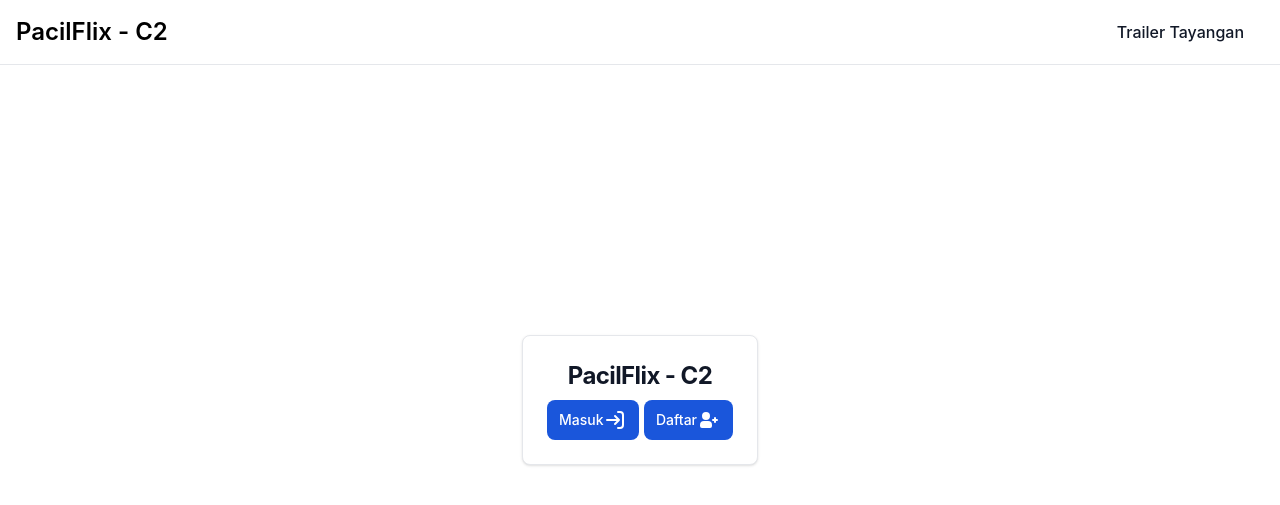
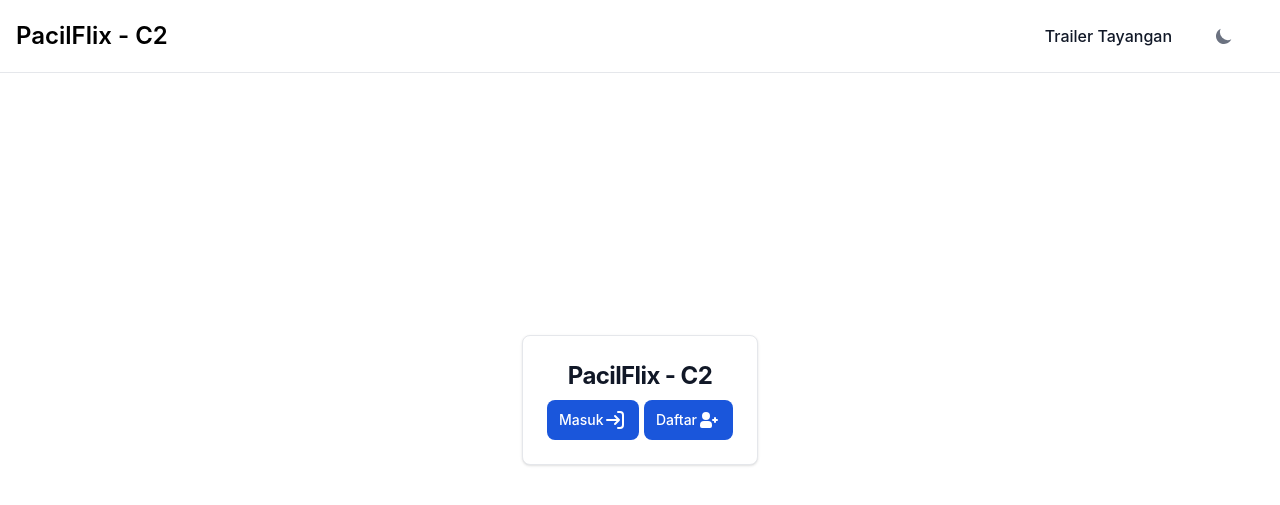
Before and after one commit to C2-Basdat/PacilFlix, a Django app: template authentication/templates/auth.html in a window 1280 px wide. Shown: the top 505 px of the page. Run offline with Django 3.2, Linux system fonts and the light colour scheme; the template is opened without the code that fills it, so the values that code supplies are empty; some libraries are stand-ins or nearby versions.

Commit message:
feat: add dark mode toggle

```diff
--- /dev/null
+++ b/static/js/base.js
@@ -0,0 +1,48 @@
+if (localStorage.getItem('color-theme') === 'dark' || (!('color-theme' in localStorage) && window.matchMedia('(prefers-color-scheme: dark)').matches)) {
+    document.documentElement.classList.add('dark');
+} else {
+    document.documentElement.classList.remove('dark')
+}
+
+var themeToggleDarkIcon = document.getElementById('theme-toggle-dark-icon');
+var themeToggleLightIcon = document.getElementById('theme-toggle-light-icon');
+
+console.log(localStorage.getItem('color-theme'))
+
+// Change the icons inside the button based on previous settings
+if (localStorage.getItem('color-theme') === 'dark' || (!('color-theme' in localStorage) && window.matchMedia('(prefers-color-scheme: dark)').matches)) {
+    themeToggleLightIcon.classList.remove('hidden');
+} else {
+    themeToggleDarkIcon.classList.remove('hidden');
+}
+
+var themeToggleBtn = document.getElementById('theme-toggle');
+
+themeToggleBtn.addEventListener('click', function() {
+
+    // toggle icons inside button
+    themeToggleDarkIcon.classList.toggle('hidden');
+    themeToggleLightIcon.classList.toggle('hidden');
+
+    // if set via local storage previously
+    if (localStorage.getItem('color-theme')) {
+        if (localStorage.getItem('color-theme') === 'light') {
+            document.documentElement.classList.add('dark');
+            localStorage.setItem('color-theme', 'dark');
+        } else {
+            document.documentElement.classList.remove('dark');
+            localStorage.setItem('color-theme', 'light');
+        }
+
+    // if NOT set via local storage previously
+    } else {
+        if (document.documentElement.classList.contains('dark')) {
+            document.documentElement.classList.remove('dark');
+            localStorage.setItem('color-theme', 'light');
+        } else {
+            document.documentElement.classList.add('dark');
+            localStorage.setItem('color-theme', 'dark');
+        }
+    }
+
+});
--- a/templates/base.html
+++ b/templates/base.html
@@ -16,6 +16,8 @@
         </header>
 
         {% block content %} {% endblock content %}
+
         <script src="https://cdnjs.cloudflare.com/ajax/libs/flowbite/2.3.0/flowbite.min.js"></script>
+        <script type="text/javascript" src="{% static 'js/base.js' %}"></script>
     </body>
 </html>
--- a/templates/navbar.html
+++ b/templates/navbar.html
@@ -36,7 +36,7 @@
             </div>
         </div>
         <div class="grow items-center justify-end px-5 hidden w-full md:flex md:w-auto md:order-1" id="navbar-sticky">
-            <ul class="flex flex-col p-4 md:p-0 mt-4 font-medium border border-gray-100 rounded-lg bg-gray-50 md:space-x-8 rtl:space-x-reverse md:flex-row md:mt-0 md:border-0 md:bg-white dark:bg-gray-800 md:dark:bg-gray-900 dark:border-gray-700">
+            <ul class="flex flex-col items-center p-4 md:p-0 mt-4 font-medium border border-gray-100 rounded-lg bg-gray-50 md:space-x-8 rtl:space-x-reverse md:flex-row md:mt-0 md:border-0 md:bg-white dark:bg-gray-800 md:dark:bg-gray-900 dark:border-gray-700">
                 <li>
                     <a href="/fakhri-hijau/trailer" class="block py-2 px-3 text-gray-900 rounded hover:bg-gray-100 md:hover:bg-transparent md:hover:text-blue-700 md:p-0 md:dark:hover:text-blue-500 dark:text-white dark:hover:bg-gray-700 dark:hover:text-white md:dark:hover:bg-transparent dark:border-gray-700">Trailer Tayangan</a>
                 </li>
@@ -46,14 +46,22 @@
                 <li>
                     <a href="/kontributor" class="block py-2 px-3 text-gray-900 rounded hover:bg-gray-100 md:hover:bg-transparent md:hover:text-blue-700 md:p-0 md:dark:hover:text-blue-500 dark:text-white dark:hover:bg-gray-700 dark:hover:text-white md:dark:hover:bg-transparent dark:border-gray-700">Daftar Kontributor</a>
                 </li>
+                <button id="theme-toggle" type="button" class="text-black dark:text-gray-400 hover:bg-gray-100 dark:hover:bg-gray-700 focus:outline-none focus:ring-4 focus:ring-gray-200 dark:focus:ring-gray-700 rounded-lg text-sm p-2.5">
+                    <svg id="theme-toggle-dark-icon" class="hidden w-5 h-5" fill="currentColor" viewBox="0 0 20 20" xmlns="http://www.w3.org/2000/svg"><path d="M17.293 13.293A8 8 0 016.707 2.707a8.001 8.001 0 1010.586 10.586z"></path></svg>
+                    <svg id="theme-toggle-light-icon" class="hidden w-5 h-5" fill="currentColor" viewBox="0 0 20 20" xmlns="http://www.w3.org/2000/svg"><path d="M10 2a1 1 0 011 1v1a1 1 0 11-2 0V3a1 1 0 011-1zm4 8a4 4 0 11-8 0 4 4 0 018 0zm-.464 4.95l.707.707a1 1 0 001.414-1.414l-.707-.707a1 1 0 00-1.414 1.414zm2.12-10.607a1 1 0 010 1.414l-.706.707a1 1 0 11-1.414-1.414l.707-.707a1 1 0 011.414 0zM17 11a1 1 0 100-2h-1a1 1 0 100 2h1zm-7 4a1 1 0 011 1v1a1 1 0 11-2 0v-1a1 1 0 011-1zM5.05 6.464A1 1 0 106.465 5.05l-.708-.707a1 1 0 00-1.414 1.414l.707.707zm1.414 8.486l-.707.707a1 1 0 01-1.414-1.414l.707-.707a1 1 0 011.414 1.414zM4 11a1 1 0 100-2H3a1 1 0 000 2h1z" fill-rule="evenodd" clip-rule="evenodd"></path></svg>
+                </button>
             </ul>
         </div>
         {% else %}
         <div class="grow items-center justify-end px-5 hidden w-full md:flex md:w-auto md:order-1" id="navbar-sticky">
-            <ul class="flex flex-col p-4 md:p-0 mt-4 font-medium border border-gray-100 rounded-lg bg-gray-50 md:space-x-8 rtl:space-x-reverse md:flex-row md:mt-0 md:border-0 md:bg-white dark:bg-gray-800 md:dark:bg-gray-900 dark:border-gray-700">
+            <ul class="flex flex-col items-center p-4 md:p-0 mt-4 font-medium border border-gray-100 rounded-lg bg-gray-50 md:space-x-8 rtl:space-x-reverse md:flex-row md:mt-0 md:border-0 md:bg-white dark:bg-gray-800 md:dark:bg-gray-900 dark:border-gray-700">
                 <li>
                     <a href="/fakhri-hijau/trailer" class="block py-2 px-3 text-gray-900 rounded hover:bg-gray-100 md:hover:bg-transparent md:hover:text-blue-700 md:p-0 md:dark:hover:text-blue-500 dark:text-white dark:hover:bg-gray-700 dark:hover:text-white md:dark:hover:bg-transparent dark:border-gray-700">Trailer Tayangan</a>
                 </li>
+                <button id="theme-toggle" type="button" class="text-gray-500 dark:text-gray-400 hover:bg-gray-100 dark:hover:bg-gray-700 focus:outline focus:ring-4 focus:ring-gray-200 dark:focus:ring-gray-700 rounded-lg text-sm p-2.5">
+                    <svg id="theme-toggle-dark-icon" class="hidden w-5 h-5" fill="currentColor" viewBox="0 0 20 20" xmlns="http://www.w3.org/2000/svg"><path d="M17.293 13.293A8 8 0 016.707 2.707a8.001 8.001 0 1010.586 10.586z"></path></svg>
+                    <svg id="theme-toggle-light-icon" class="hidden w-5 h-5" fill="currentColor" viewBox="0 0 20 20" xmlns="http://www.w3.org/2000/svg"><path d="M10 2a1 1 0 011 1v1a1 1 0 11-2 0V3a1 1 0 011-1zm4 8a4 4 0 11-8 0 4 4 0 018 0zm-.464 4.95l.707.707a1 1 0 001.414-1.414l-.707-.707a1 1 0 00-1.414 1.414zm2.12-10.607a1 1 0 010 1.414l-.706.707a1 1 0 11-1.414-1.414l.707-.707a1 1 0 011.414 0zM17 11a1 1 0 100-2h-1a1 1 0 100 2h1zm-7 4a1 1 0 011 1v1a1 1 0 11-2 0v-1a1 1 0 011-1zM5.05 6.464A1 1 0 106.465 5.05l-.708-.707a1 1 0 00-1.414 1.414l.707.707zm1.414 8.486l-.707.707a1 1 0 01-1.414-1.414l.707-.707a1 1 0 011.414 1.414zM4 11a1 1 0 100-2H3a1 1 0 000 2h1z" fill-rule="evenodd" clip-rule="evenodd"></path></svg>
+                </button>
             </ul>
         </div>
         {% endif %}
```
